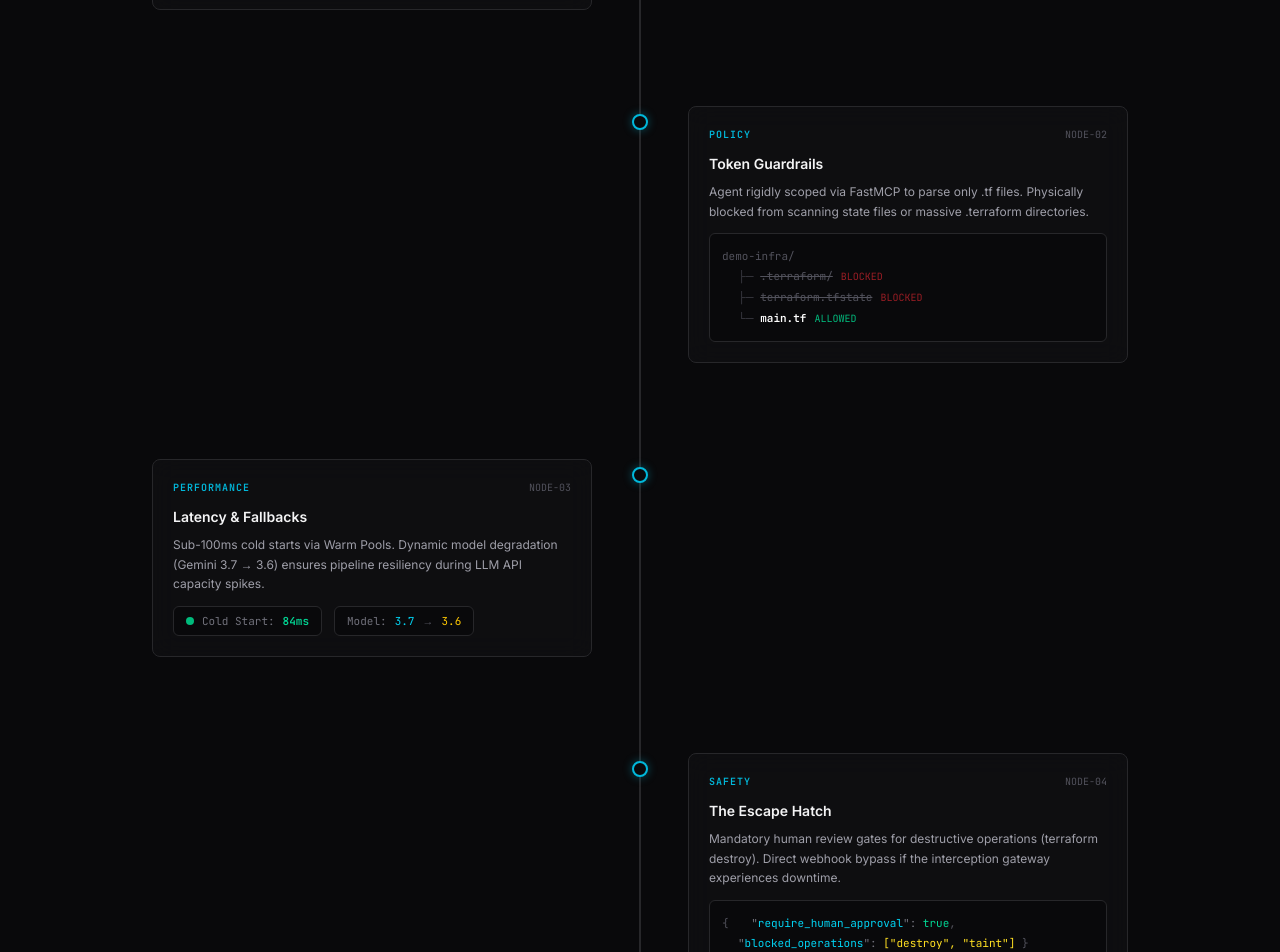
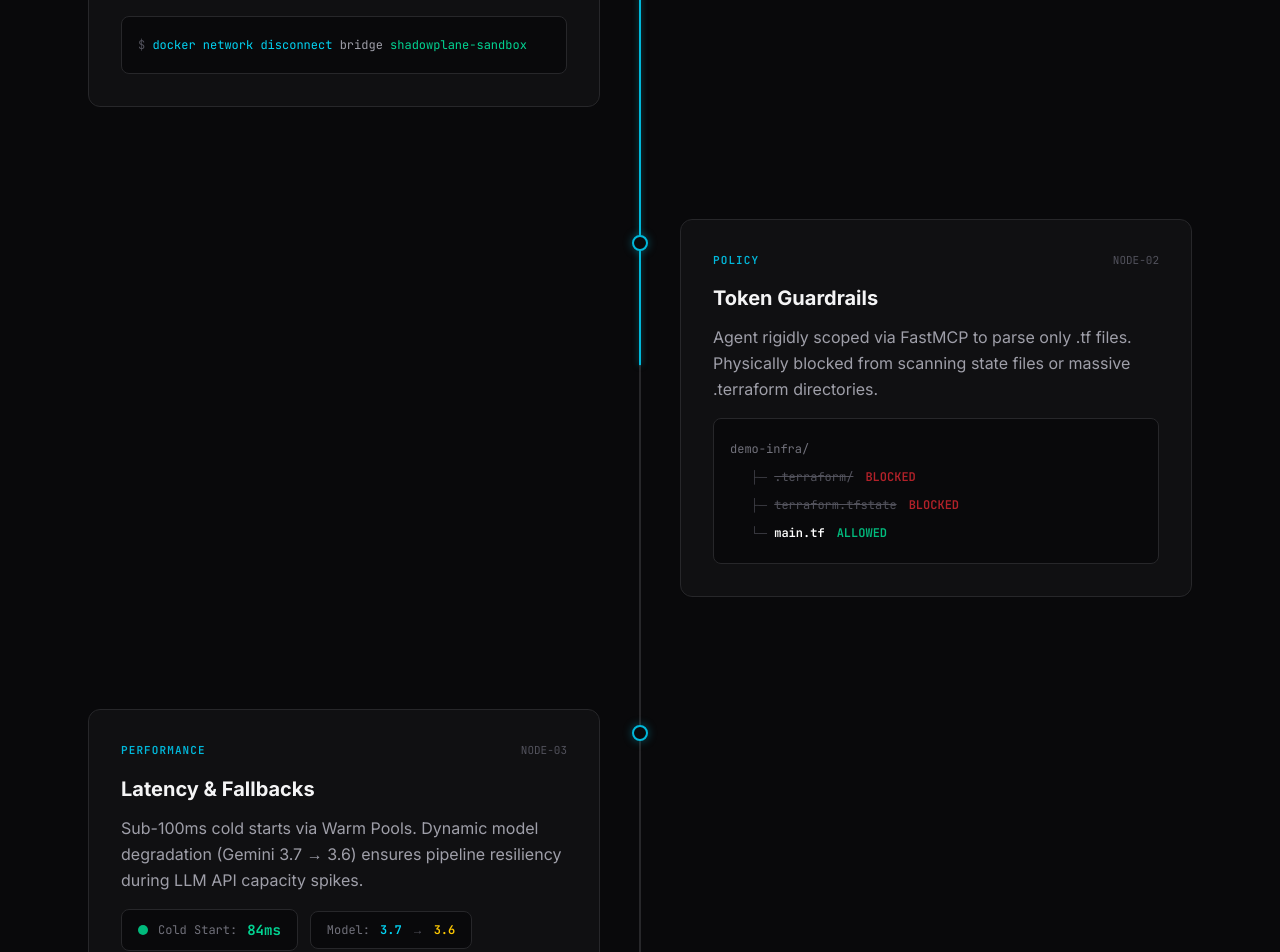
Before and after one commit to GOLDSTEALTH/ShadowPlane, a Next.js app in the folder landing-page/: page / in a window 1280 px wide. Shown: the part 1660-2612 px from the top of the page. Built offline with nearby package versions, Linux system fonts and the light colour scheme.

Commit message:
fix: enlarge timeline cards and fix scroll progress not reaching the bottom

```diff
--- a/landing-page/src/components/ScrollPipeline.tsx
+++ b/landing-page/src/components/ScrollPipeline.tsx
@@ -11,7 +11,7 @@ const nodes = [
     title: "Zero-Trust Isolation",
     body: "Shared-kernel Docker MVP transitioning to Firecracker microVMs. Strict zero network egress to live AWS environments.",
     visual: (
-      <div className="font-mono text-[11px] leading-5 bg-zinc-950 border border-zinc-800 p-3 mt-3 rounded-md overflow-x-auto">
+      <div className="font-mono text-xs leading-6 bg-zinc-950 border border-zinc-800 p-4 mt-4 rounded-lg overflow-x-auto">
         <span className="text-zinc-600">$</span>{" "}
         <span className="text-cyan-400">docker network disconnect</span>{" "}
         <span className="text-zinc-400">bridge</span>{" "}
@@ -25,24 +25,22 @@ const nodes = [
     title: "Token Guardrails",
     body: "Agent rigidly scoped via FastMCP to parse only .tf files. Physically blocked from scanning state files or massive .terraform directories.",
     visual: (
-      <div className="font-mono text-[11px] leading-5 bg-zinc-950 border border-zinc-800 p-3 mt-3 rounded-md">
-        <div className="text-zinc-600">demo-infra/</div>
-        <div className="text-zinc-600 pl-4">
+      <div className="font-mono text-xs leading-7 bg-zinc-950 border border-zinc-800 p-4 mt-4 rounded-lg">
+        <div className="text-zinc-500">demo-infra/</div>
+        <div className="pl-5">
           <span className="text-zinc-700">├─</span>{" "}
           <span className="text-zinc-600 line-through">.terraform/</span>
-          <span className="text-red-500/60 ml-2 text-[10px]">BLOCKED</span>
+          <span className="text-red-500/70 ml-3 text-xs font-semibold">BLOCKED</span>
         </div>
-        <div className="text-zinc-600 pl-4">
+        <div className="pl-5">
           <span className="text-zinc-700">├─</span>{" "}
-          <span className="text-zinc-600 line-through">
-            terraform.tfstate
-          </span>
-          <span className="text-red-500/60 ml-2 text-[10px]">BLOCKED</span>
+          <span className="text-zinc-600 line-through">terraform.tfstate</span>
+          <span className="text-red-500/70 ml-3 text-xs font-semibold">BLOCKED</span>
         </div>
-        <div className="text-zinc-100 pl-4">
+        <div className="pl-5">
           <span className="text-zinc-700">└─</span>{" "}
           <span className="text-white font-semibold">main.tf</span>
-          <span className="text-emerald-500 ml-2 text-[10px]">ALLOWED</span>
+          <span className="text-emerald-500 ml-3 text-xs font-semibold">ALLOWED</span>
         </div>
       </div>
     ),
@@ -53,17 +51,17 @@ const nodes = [
     title: "Latency & Fallbacks",
     body: "Sub-100ms cold starts via Warm Pools. Dynamic model degradation (Gemini 3.7 → 3.6) ensures pipeline resiliency during LLM API capacity spikes.",
     visual: (
-      <div className="flex items-center gap-3 mt-3">
-        <div className="font-mono text-[11px] bg-zinc-950 border border-zinc-800 px-3 py-1.5 rounded-md flex items-center gap-2">
-          <span className="w-2 h-2 rounded-full bg-emerald-500 animate-pulse" />
+      <div className="flex flex-wrap items-center gap-3 mt-4">
+        <div className="font-mono text-xs bg-zinc-950 border border-zinc-800 px-4 py-2.5 rounded-lg flex items-center gap-2.5">
+          <span className="w-2.5 h-2.5 rounded-full bg-emerald-500 animate-pulse" />
           <span className="text-zinc-500">Cold Start:</span>
-          <span className="text-emerald-400 font-semibold">84ms</span>
+          <span className="text-emerald-400 font-bold text-sm">84ms</span>
         </div>
-        <div className="font-mono text-[11px] bg-zinc-950 border border-zinc-800 px-3 py-1.5 rounded-md flex items-center gap-2">
+        <div className="font-mono text-xs bg-zinc-950 border border-zinc-800 px-4 py-2.5 rounded-lg flex items-center gap-2.5">
           <span className="text-zinc-500">Model:</span>
-          <span className="text-cyan-400">3.7</span>
+          <span className="text-cyan-400 font-semibold">3.7</span>
           <span className="text-zinc-600">→</span>
-          <span className="text-yellow-400">3.6</span>
+          <span className="text-yellow-400 font-semibold">3.6</span>
         </div>
       </div>
     ),
@@ -74,26 +72,22 @@ const nodes = [
     title: "The Escape Hatch",
     body: "Mandatory human review gates for destructive operations (terraform destroy). Direct webhook bypass if the interception gateway experiences downtime.",
     visual: (
-      <div className="font-mono text-[11px] leading-5 bg-zinc-950 border border-zinc-800 p-3 mt-3 rounded-md overflow-x-auto">
+      <div className="font-mono text-xs leading-7 bg-zinc-950 border border-zinc-800 p-4 mt-4 rounded-lg overflow-x-auto whitespace-pre">
         <span className="text-zinc-600">{"{"}</span>
         {"\n"}
-        <span className="text-zinc-500 pl-4">
-          {'"'}
+        <span className="pl-5">
+          <span className="text-zinc-500">{'"'}</span>
           <span className="text-cyan-400">require_human_approval</span>
-          {'"'}
-          {": "}
+          <span className="text-zinc-500">{'"'}: </span>
+          <span className="text-emerald-400 font-semibold">true</span>
+          <span className="text-zinc-600">,</span>
         </span>
-        <span className="text-emerald-400">true</span>
-        <span className="text-zinc-600">,</span>
         {"\n"}
-        <span className="text-zinc-500 pl-4">
-          {'"'}
+        <span className="pl-5">
+          <span className="text-zinc-500">{'"'}</span>
           <span className="text-cyan-400">blocked_operations</span>
-          {'"'}
-          {": "}
-        </span>
-        <span className="text-yellow-300">
-          [{'"'}destroy{'"'}, {'"'}taint{'"'}]
+          <span className="text-zinc-500">{'"'}: </span>
+          <span className="text-yellow-300">[{'"'}destroy{'"'}, {'"'}taint{'"'}]</span>
         </span>
         {"\n"}
         <span className="text-zinc-600">{"}"}</span>
@@ -111,7 +105,7 @@ function TimelineNode({
   index: number;
 }) {
   const ref = useRef<HTMLDivElement>(null);
-  const isInView = useInView(ref, { once: true, margin: "-100px" });
+  const isInView = useInView(ref, { once: true, margin: "-60px" });
 
   const isLeft = node.side === "left";
 
@@ -129,7 +123,7 @@ function TimelineNode({
         className={`
           absolute z-10
           left-[7px] md:left-1/2 md:-translate-x-1/2
-          top-2
+          top-4
         `}
       >
         <motion.div
@@ -148,28 +142,30 @@ function TimelineNode({
         className={`
           relative w-full
           pl-10 md:pl-0
-          md:w-[calc(50%-2rem)]
-          ${isLeft ? "md:pr-4" : "md:pl-4"}
+          md:w-[calc(50%-2.5rem)]
+          ${isLeft ? "md:pr-0" : "md:pl-0"}
         `}
       >
-        <div className="bg-zinc-900/40 border border-zinc-800 backdrop-blur-md p-5 rounded-lg hover:border-zinc-700 transition-colors">
+        <div className="bg-zinc-900/50 border border-zinc-800 backdrop-blur-md p-7 md:p-8 rounded-xl hover:border-zinc-700 transition-colors">
           {/* Tag + index */}
-          <div className="flex items-center justify-between mb-3">
-            <span className="text-[10px] tracking-widest text-cyan-500 font-mono font-semibold">
+          <div className="flex items-center justify-between mb-4">
+            <span className="text-[11px] tracking-widest text-cyan-500 font-mono font-semibold">
               {node.tag}
             </span>
-            <span className="text-[10px] text-zinc-600 font-mono">
+            <span className="text-[11px] text-zinc-600 font-mono">
               NODE-{String(index + 1).padStart(2, "0")}
             </span>
           </div>
 
           {/* Title */}
-          <h3 className="text-sm font-semibold text-zinc-100 mb-2">
+          <h3 className="text-lg md:text-xl font-bold text-zinc-100 mb-3">
             {node.title}
           </h3>
 
           {/* Body */}
-          <p className="text-xs text-zinc-400 leading-relaxed">{node.body}</p>
+          <p className="text-sm md:text-base text-zinc-400 leading-relaxed">
+            {node.body}
+          </p>
 
           {/* Technical visual */}
           {node.visual}
@@ -185,13 +181,13 @@ export default function ScrollPipeline() {
 
   const { scrollYProgress } = useScroll({
     target: containerRef,
-    offset: ["start center", "end center"],
+    offset: ["start 80%", "end 20%"],
   });
 
   const scaleY = useTransform(scrollYProgress, [0, 1], [0, 1]);
 
   return (
-    <div className="max-w-5xl mx-auto px-6">
+    <div className="max-w-6xl mx-auto px-6">
       {/* Section header */}
       <div className="text-center mb-20">
         <p className="text-sm text-cyan-500 font-medium tracking-wide mb-3">
@@ -206,7 +202,7 @@ export default function ScrollPipeline() {
       </div>
 
       {/* Timeline container */}
-      <div ref={containerRef} className="relative">
+      <div ref={containerRef} className="relative pb-8">
         {/* ── The Spine ─── */}
         {/* Background track */}
         <div
@@ -229,10 +225,15 @@ export default function ScrollPipeline() {
         />
 
         {/* ── Nodes ─── */}
-        <div className="flex flex-col gap-16 md:gap-24 relative">
+        <div className="flex flex-col gap-20 md:gap-28 relative">
           {nodes.map((node, i) => (
             <TimelineNode key={node.tag} node={node} index={i} />
           ))}
+        </div>
+
+        {/* Terminal dot at the end of the spine */}
+        <div className="absolute left-[7px] md:left-1/2 md:-translate-x-1/2 -bottom-2">
+          <div className="w-4 h-4 rounded-full bg-cyan-500 shadow-[0_0_12px_rgba(6,182,212,0.5)]" />
         </div>
       </div>
     </div>
```
